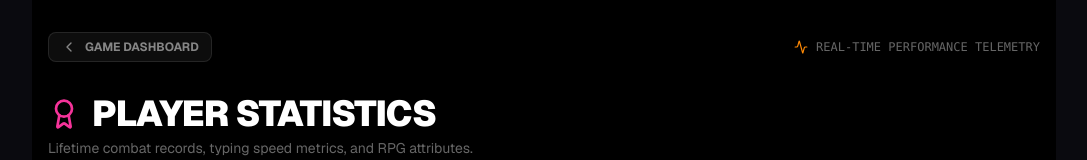
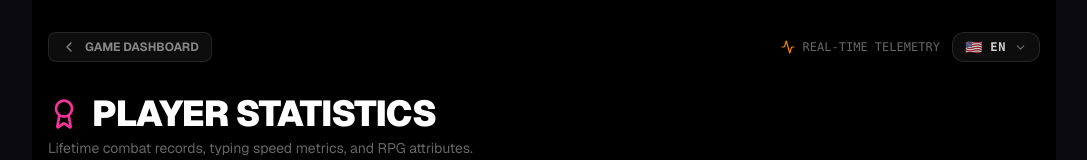
Before and after one commit to Vituinho/KeyForge, a Next.js app: page /statistics in a window 1280 px wide. Shown: the top 160 px of the page, without its empty margins (96-1183 px from the left). Built offline with nearby package versions, Linux system fonts and the light colour scheme.

Commit message:
feat: add persistent language switcher

```diff
--- a/src/app/profile/page.tsx
+++ b/src/app/profile/page.tsx
@@ -22,6 +22,7 @@ import {
 } from "lucide-react"
 import Link from "next/link"
 import { motion, AnimatePresence } from "framer-motion"
+import { LanguageSwitcher } from "@/components/common/LanguageSwitcher"
 
 function formatDate(iso: string): string {
   try {
@@ -149,6 +150,8 @@ export default function ProfilePage() {
           <span>GAME DASHBOARD</span>
         </Link>
 
+        <div className="flex items-center gap-3">
+          <LanguageSwitcher />
           <Link
             href="/statistics"
             className="inline-flex items-center gap-2 text-xs font-bold text-pink-400 hover:text-pink-300 transition-colors bg-pink-500/10 hover:bg-pink-500/15 px-3 py-1.5 rounded-lg border border-pink-500/20"
@@ -156,6 +159,7 @@ export default function ProfilePage() {
             <BarChart2 size={14} />
             <span>VIEW FULL STATISTICS</span>
           </Link>
+        </div>
       </div>
 
       {/* Main Profile Card */}
--- a/src/app/statistics/page.tsx
+++ b/src/app/statistics/page.tsx
@@ -24,6 +24,7 @@ import {
 } from "lucide-react"
 import Link from "next/link"
 import { motion } from "framer-motion"
+import { LanguageSwitcher } from "@/components/common/LanguageSwitcher"
 
 function formatDuration(totalSeconds: number): string {
   if (totalSeconds < 60) return `${totalSeconds}s`
@@ -74,9 +75,12 @@ export default function StatisticsPage() {
           <span>GAME DASHBOARD</span>
         </Link>
 
-        <div className="flex items-center gap-2 text-xs text-white/40 font-mono">
-          <Activity size={14} className="text-orange-400" />
-          <span>REAL-TIME PERFORMANCE TELEMETRY</span>
+        <div className="flex items-center gap-3">
+          <div className="hidden sm:flex items-center gap-2 text-xs text-white/40 font-mono">
+            <Activity size={14} className="text-orange-400" />
+            <span>REAL-TIME TELEMETRY</span>
+          </div>
+          <LanguageSwitcher />
         </div>
       </div>
 
--- /dev/null
+++ b/src/components/common/LanguageSwitcher.tsx
@@ -0,0 +1,110 @@
+"use client"
+
+import { useState, useRef, useEffect } from "react"
+import { motion, AnimatePresence } from "framer-motion"
+import { ChevronDown, Check } from "lucide-react"
+import { useI18n } from "@/lib/i18n/i18nContext"
+import { Locale } from "@/types/i18n"
+
+interface LanguageOption {
+  code: Locale
+  label: string
+  flag: string
+}
+
+const LANGUAGES: LanguageOption[] = [
+  { code: "pt-BR", label: "Português (BR)", flag: "🇧🇷" },
+  { code: "en", label: "English (US)", flag: "🇺🇸" },
+]
+
+export function LanguageSwitcher() {
+  const { locale, setLocale } = useI18n()
+  const [isOpen, setIsOpen] = useState(false)
+  const dropdownRef = useRef<HTMLDivElement>(null)
+
+  const current = LANGUAGES.find((l) => l.code === locale) ?? LANGUAGES[1]
+
+  // Close on outside click
+  useEffect(() => {
+    function handleClickOutside(e: MouseEvent) {
+      if (dropdownRef.current && !dropdownRef.current.contains(e.target as Node)) {
+        setIsOpen(false)
+      }
+    }
+    if (isOpen) {
+      document.addEventListener("mousedown", handleClickOutside)
+    }
+    return () => document.removeEventListener("mousedown", handleClickOutside)
+  }, [isOpen])
+
+  // Close on ESC
+  useEffect(() => {
+    function handleKeyDown(e: KeyboardEvent) {
+      if (e.key === "Escape") {
+        setIsOpen(false)
+      }
+    }
+    if (isOpen) {
+      document.addEventListener("keydown", handleKeyDown)
+    }
+    return () => document.removeEventListener("keydown", handleKeyDown)
+  }, [isOpen])
+
+  return (
+    <div className="relative inline-block text-left" ref={dropdownRef}>
+      <button
+        type="button"
+        onClick={() => setIsOpen(!isOpen)}
+        className="flex items-center gap-2 px-3 py-1.5 rounded-xl bg-white/5 hover:bg-white/10 border border-white/10 text-xs font-mono font-bold text-white/80 hover:text-white transition-all shadow-sm focus:outline-none focus:ring-1 focus:ring-orange-500/50"
+        aria-expanded={isOpen}
+        aria-label="Select Language"
+      >
+        <span className="text-sm leading-none">{current.flag}</span>
+        <span className="uppercase tracking-wider">{current.code}</span>
+        <ChevronDown
+          size={13}
+          className={`text-white/40 transition-transform duration-200 ${
+            isOpen ? "rotate-180" : ""
+          }`}
+        />
+      </button>
+
+      <AnimatePresence>
+        {isOpen && (
+          <motion.div
+            className="absolute right-0 mt-2 w-48 rounded-2xl border border-white/15 bg-neutral-950/95 backdrop-blur-xl p-1.5 shadow-[0_10px_40px_rgba(0,0,0,0.8)] z-50 space-y-1"
+            initial={{ opacity: 0, scale: 0.95, y: -5 }}
+            animate={{ opacity: 1, scale: 1, y: 0 }}
+            exit={{ opacity: 0, scale: 0.95, y: -5 }}
+            transition={{ duration: 0.15 }}
+          >
+            {LANGUAGES.map((lang) => {
+              const isSelected = lang.code === locale
+              return (
+                <button
+                  key={lang.code}
+                  type="button"
+                  onClick={() => {
+                    setLocale(lang.code)
+                    setIsOpen(false)
+                  }}
+                  className={`w-full flex items-center justify-between px-3 py-2 rounded-xl text-xs font-bold transition-colors ${
+                    isSelected
+                      ? "bg-orange-500/15 text-orange-400 border border-orange-500/30"
+                      : "text-white/70 hover:text-white hover:bg-white/5"
+                  }`}
+                >
+                  <div className="flex items-center gap-2.5">
+                    <span className="text-base leading-none">{lang.flag}</span>
+                    <span>{lang.label}</span>
+                  </div>
+                  {isSelected && <Check size={14} className="text-orange-400" />}
+                </button>
+              )
+            })}
+          </motion.div>
+        )}
+      </AnimatePresence>
+    </div>
+  )
+}
--- a/src/components/dashboard/PlayerQuickWidget.tsx
+++ b/src/components/dashboard/PlayerQuickWidget.tsx
@@ -6,6 +6,7 @@ import { User } from "lucide-react"
 import { usePlayer } from "@/hooks/usePlayer"
 import { RANK_METADATA } from "@/lib/progression/calculateRank"
 import { getXpRequiredForLevel } from "@/lib/progression/calculateLevel"
+import { LanguageSwitcher } from "@/components/common/LanguageSwitcher"
 
 export function PlayerQuickWidget() {
   const { player } = usePlayer()
@@ -61,13 +62,16 @@ export function PlayerQuickWidget() {
         </div>
       </div>
 
+      <div className="flex items-center gap-2 shrink-0">
+        <LanguageSwitcher />
         <Link
           href="/profile"
-        className="flex items-center gap-1.5 px-3 py-1.5 rounded-xl bg-white/10 hover:bg-white/15 border border-white/10 text-xs font-bold text-white transition-colors shrink-0"
+          className="flex items-center gap-1.5 px-3 py-1.5 rounded-xl bg-white/10 hover:bg-white/15 border border-white/10 text-xs font-bold text-white transition-colors"
         >
           <User size={14} />
           <span>PROFILE</span>
         </Link>
+      </div>
     </motion.div>
   )
 }
--- a/src/components/landing/LandingHeader.tsx
+++ b/src/components/landing/LandingHeader.tsx
@@ -4,6 +4,7 @@ import { useState } from "react"
 import Link from "next/link"
 import { Swords, Menu, X, ArrowRight } from "lucide-react"
 import { motion, AnimatePresence } from "framer-motion"
+import { LanguageSwitcher } from "@/components/common/LanguageSwitcher"
 
 export function LandingHeader() {
   const [mobileMenuOpen, setMobileMenuOpen] = useState(false)
@@ -44,6 +45,8 @@ export function LandingHeader() {
 
         {/* Right Action buttons */}
         <div className="hidden sm:flex items-center gap-3">
+          <LanguageSwitcher />
+
           <Link
             href="/login"
             className="px-4 py-2 text-xs font-bold text-white/70 hover:text-white transition-colors"
@@ -108,6 +111,10 @@ export function LandingHeader() {
                 <span>PLAY NOW</span>
                 <ArrowRight size={16} />
               </Link>
+              <div className="flex items-center justify-between pt-1">
+                <span className="text-xs font-mono text-white/40">Language / Idioma</span>
+                <LanguageSwitcher />
+              </div>
               <div className="grid grid-cols-2 gap-2">
                 <Link
                   href="/login"
```
Lines whose indentation alone changed are shown as unchanged.
